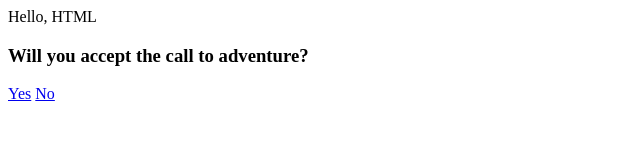
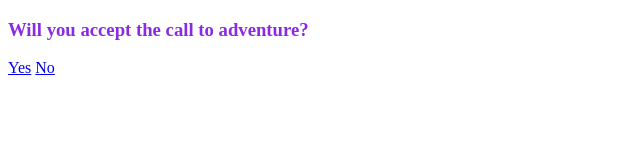
Before and after one commit to rcooper47/CYOAV1, a plain HTML site: page index.html in a window 1280 px wide. Shown: the whole page, without its empty margins (0-640 px from the left). Drawn offline with Linux system fonts and the light colour scheme.

Commit message:
Add styling and additional paths

```diff
--- a/index.html
+++ b/index.html
@@ -2,11 +2,11 @@
     <html>
         <head>
             <title>Choose Your Own Adventure!</title>
+            <link rel="stylesheet" href="styles/intro.css" />
         </head>
         <body>
-            Hello, HTML
             <h3>Will you accept the call to adventure?</h3>
-            <a href=welcome.html>Yes</a>
+            <a href="paths/welcome.html">Yes</a>
             <a href="www.google.com">No</a>
         </body>
     </html>
--- /dev/null
+++ b/styles/intro.css
@@ -0,0 +1,15 @@
+* {
+    box-sizing: border-box;
+  }
+body {
+    background: fffffff
+}
+h3 {
+    color:blueviolet
+}
+h3 {
+    display: flex
+    flex-direction: column
+    align-items: center
+    justify-content: flex-start
+  }
```
Also changed, not shown: paths/path2/fight.html (renamed from welcome.html, +3 -0 lines), paths/path2/run.html (added, +9 -0 lines), paths/welcome.html (added, +11 -0 lines).
